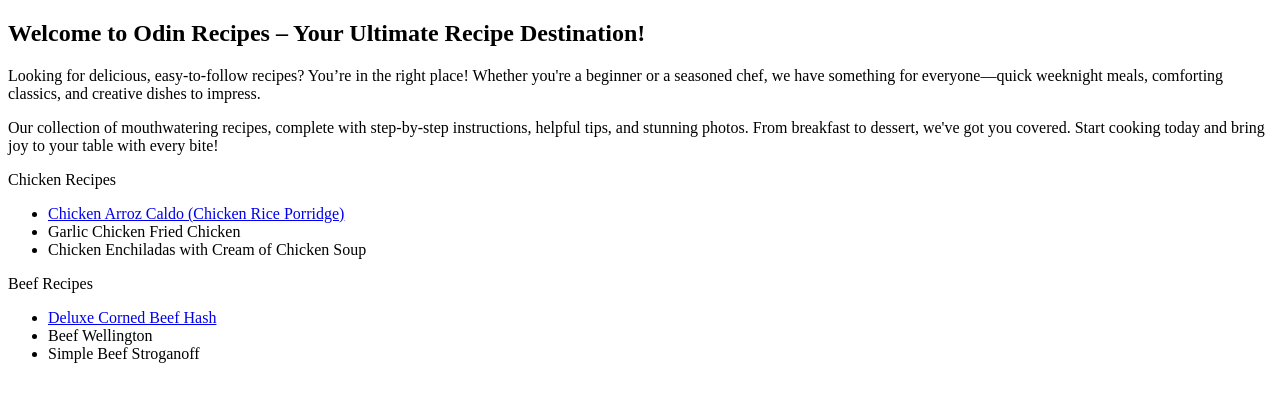
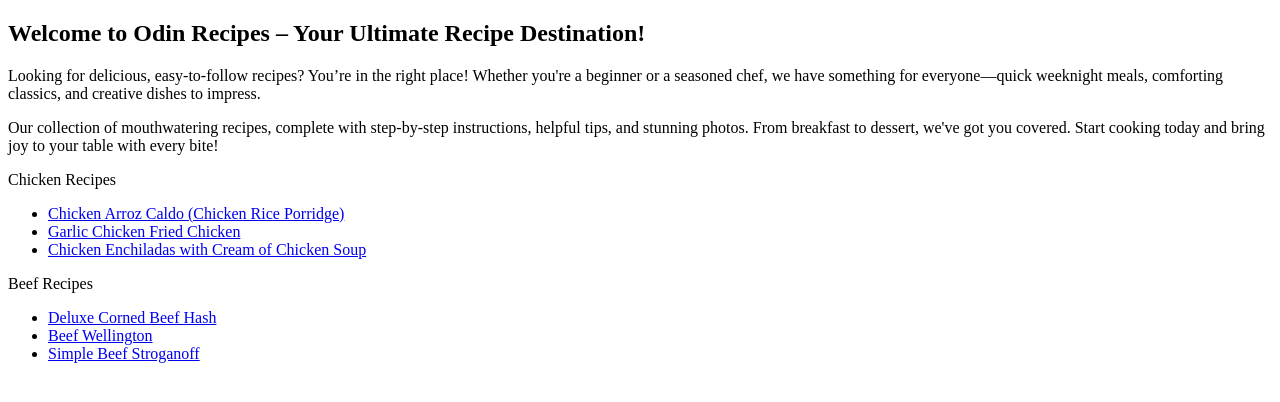
Before and after one commit to xNateyyy/odin-recipes, a plain HTML site: page index.html in a window 1280 px wide. Drawn offline with Linux system fonts and the light colour scheme.

Commit message:
Modify links on index and veg files

```diff
--- a/index.html
+++ b/index.html
@@ -15,16 +15,16 @@
 
     <p>Chicken Recipes </p>
     <ul>
-        <li><a href="recipes/chicken-arroz.html" target="_blank" rel="noopener noreferer">Chicken Arroz Caldo (Chicken Rice Porridge)</a></li>
-        <li>Garlic Chicken Fried Chicken</li>
-        <li>Chicken Enchiladas with Cream of Chicken Soup</li>
+        <li><a href="recipes/chicken-arroz.html">Chicken Arroz Caldo (Chicken Rice Porridge)</a></li>
+        <li><a href="recipes/chicken-enchila.html">Garlic Chicken Fried Chicken</a></li>
+        <li><a href="recipes/chicken-garlic.html">Chicken Enchiladas with Cream of Chicken Soup</a></li>
     </ul>
 
     <p>Beef Recipes </p>
     <ul>
-        <li><a href="recipes/chicken-arroz.html" target="_blank" rel="noopener noreferer">Deluxe Corned Beef Hash</a></li>
-        <li>Beef Wellington</li>
-        <li>Simple Beef Stroganoff</li>
+        <li><a href="recipes/beef-corned.html">Deluxe Corned Beef Hash</a></li>
+        <li><a href="recipes/beef-welli.html">Beef Wellington</a></li>
+        <li><a href="recipes/beef-strog.html">Simple Beef Stroganoff</a></li>
     </ul>
 
 
```
